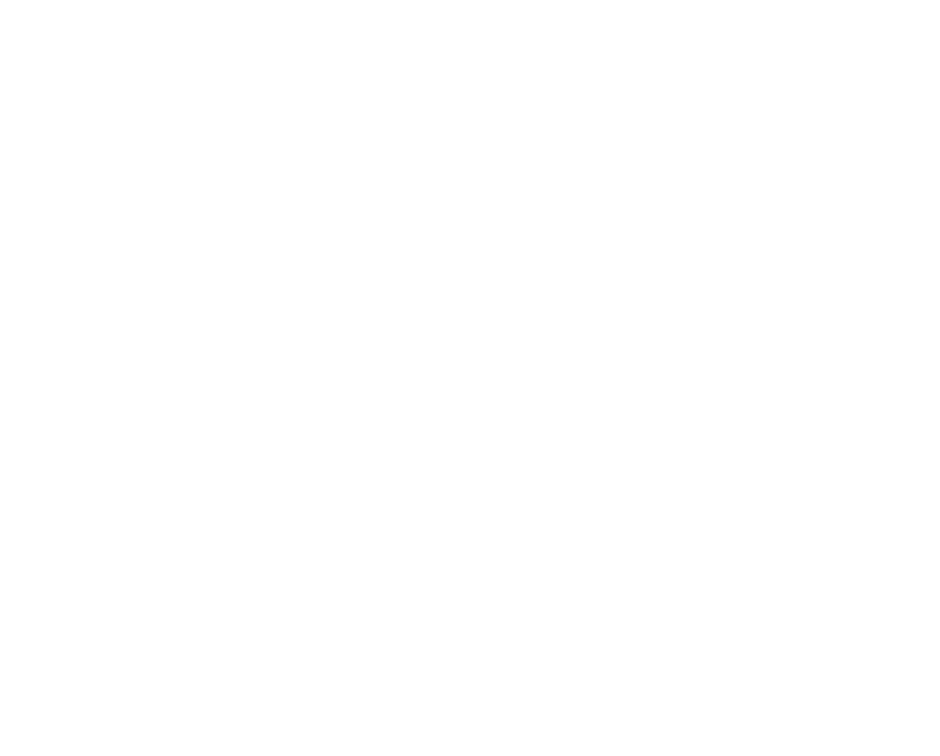
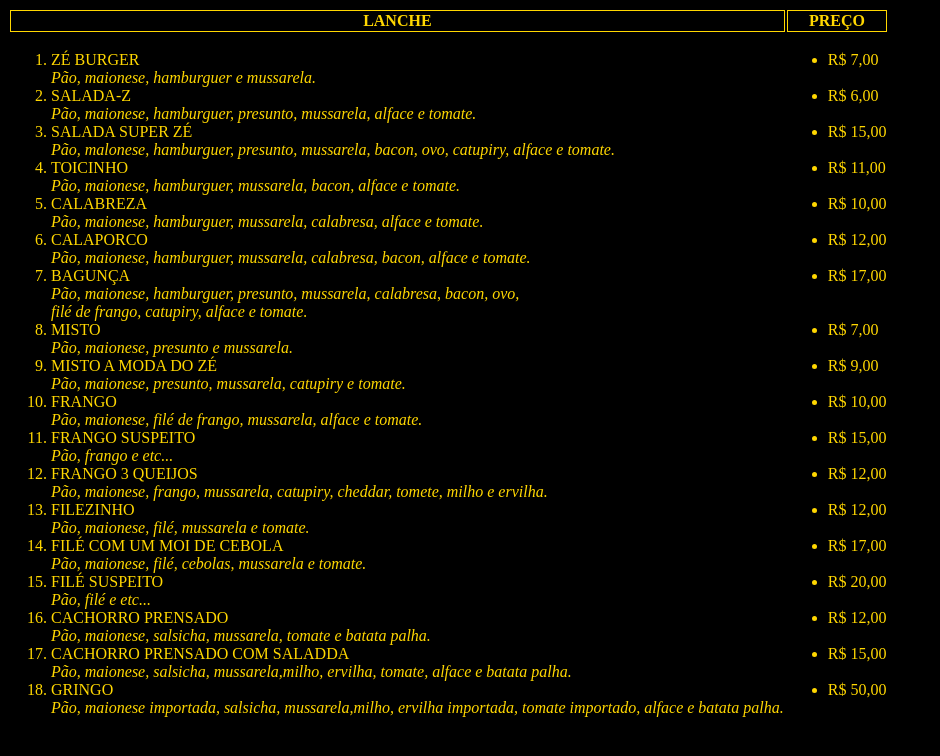
Before and after one commit to Glelson777/Thomas.github.io, a plain HTML site: page cardapio.html in a window 1280 px wide. Shown: the whole page, without its empty margins (0-940 px from the left). Drawn offline with Linux system fonts and the light colour scheme.

Commit message:
Seu ze lanches 0.02

```diff
--- a/cardapio.html
+++ b/cardapio.html
@@ -6,7 +6,80 @@
     <meta name="viewport" content="width=device-width, initial-scale=1.0">
     <title>Document</title>
 </head>
-<body>
+<body style="background: black; color: gold;">
+    <table>
+        <tr>
+            <th style="border: 1PX gold SOLID;">LANCHE</th>
+            <TH style="border: 1PX gold SOLID;">PREÇO</TH>
+        </tr>
+        <TR>
+            <TD>
+                <OL>
+                    <LI>ZÉ BURGER</LI>
+                    <I>Pão, maionese, hamburguer e mussarela.</I>
+                    <LI>SALADA-Z</LI>
+                    <i>Pão, maionese, hamburguer, presunto, mussarela, alface e tomate.
+                    </i>
+                    <LI>SALADA SUPER ZÉ</LI>
+                    <i>Pão, malonese, hamburguer, presunto, mussarela, bacon, ovo, catupiry, alface e tomate.</i>
+                    <LI>TOICINHO</LI>
+                    <i>Pão, maionese, hamburguer, mussarela, bacon, alface e tomate.</i>
+                    <LI>CALABREZA</LI>
+                    <i>Pão, maionese, hamburguer, mussarela, calabresa, alface e tomate.</i>
+                    <LI>CALAPORCO</LI>
+                    <i>Pão, maionese, hamburguer, mussarela, calabresa, bacon, alface e tomate.</i>
+                    <LI>BAGUNÇA</LI>
+                    <i>Pão, maionese, hamburguer, presunto, mussarela, calabresa, bacon, ovo, <br> filé de frango, catupiry, alface e tomate.</i>
+                    <LI>MISTO</LI>
+                    <i>Pão, maionese, presunto e mussarela.</i>
+                    <LI>MISTO A MODA DO ZÉ</LI>
+                    <i>Pão, maionese, presunto, mussarela, catupiry e tomate.</i>
+                    <LI>FRANGO</LI>
+                    <i>Pão, maionese, filé de frango, mussarela, alface e tomate.</i>
+                    <LI>FRANGO SUSPEITO</LI>
+                    <i>Pão, frango e etc...</i>
+                    <LI>FRANGO 3 QUEIJOS</LI>
+                    <i>Pão, maionese, frango, mussarela, catupiry, cheddar, tomete, milho e ervilha.
+                    </i>
+                    <LI>FILEZINHO</LI>
+                    <i>Pão, maionese, filé, mussarela e tomate.</i>
+                    <LI>FILÉ COM UM MOI DE CEBOLA</LI>
+                    <i>Pão, maionese, filé, cebolas, mussarela e tomate.</i>
+                    <LI>FILÉ SUSPEITO</LI>
+                    <i>Pão, filé e etc...</i>
+                    <LI>CACHORRO PRENSADO</LI>
+                    <i>Pão, maionese, salsicha, mussarela, tomate e batata palha.
+                    </i>
+                    <LI>CACHORRO PRENSADO COM SALADDA</LI>
+                    <i>Pão, maionese, salsicha, mussarela,milho, ervilha, tomate, alface e batata palha.</i>
+                    <LI>GRINGO</LI>
+                    <i>Pão, maionese importada, salsicha, mussarela,milho, ervilha importada, tomate importado, alface e batata palha.</i>
+                </OL>
+            </TD>
+            <td>
+                <ul style="font-family:'Times New Roman', Times, serif;">
+                    <li>R$ 7,00</li><br>
+                    <li>R$ 6,00</li><br>
+                    <li>R$ 15,00</li><br>
+                    <li>R$ 11,00</li><br>
+                    <li>R$ 10,00</li><br>
+                    <li>R$ 12,00</li><br>
+                    <li>R$ 17,00</li><br><br>
+                    <li>R$ 7,00</li><br>
+                    <li>R$ 9,00</li><br>
+                    <li>R$ 10,00</li><br>
+                    <li>R$ 15,00</li><br>
+                    <li>R$ 12,00</li><br>
+                    <li>R$ 12,00</li><br>
+                    <li>R$ 17,00</li><br>
+                    <li>R$ 20,00</li><br>
+                    <li>R$ 12,00</li><br>
+                    <li>R$ 15,00</li><br>
+                    <li>R$ 50,00</li><br>
+                </ul>
+            </td>
+        </TR>
+    </table>
 
 </body>
 </html>
```
